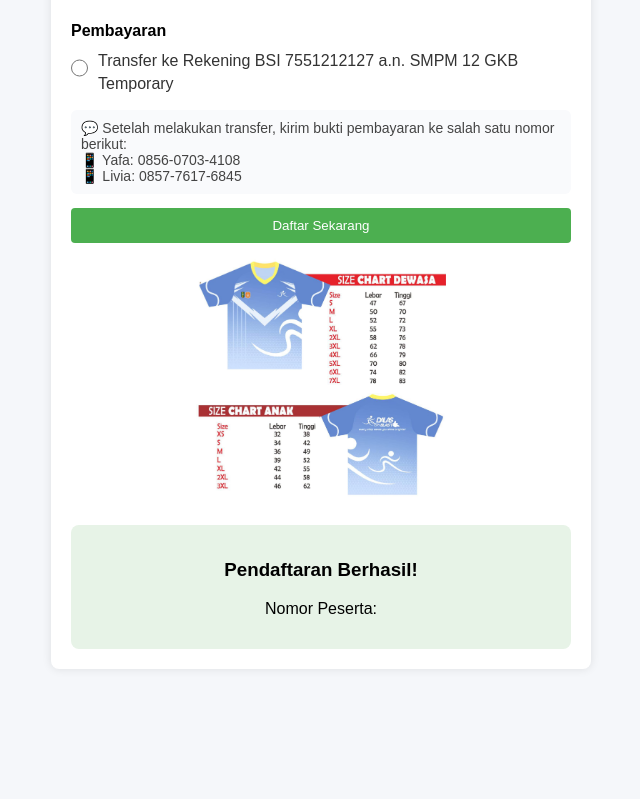
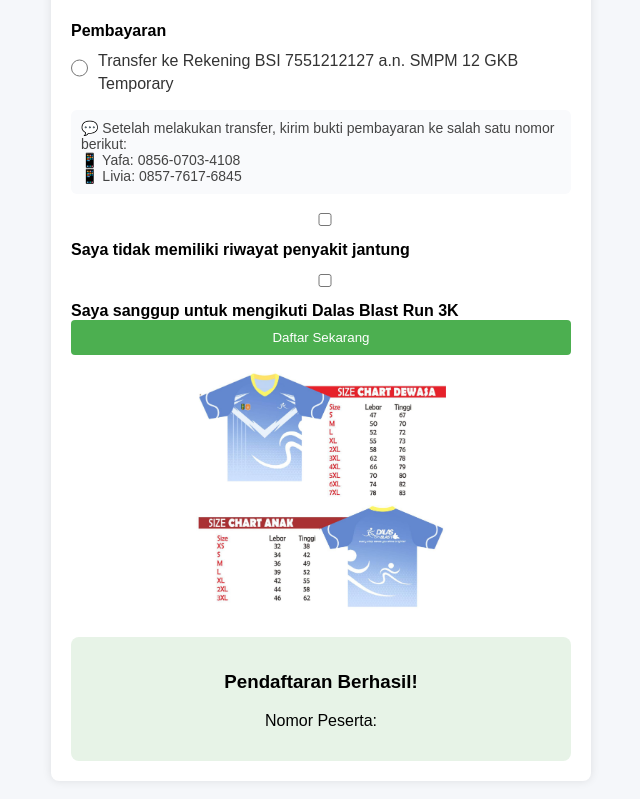
Before and after one commit to dalasrun3k/Dalas-Run3k, a plain HTML site: page index.html in a window 1280 px wide. Shown: the part 729-1528 px from the top of the page, without its empty margins (319-959 px from the left). Before the commit the page ends 1428 px from the top, so only its background shows below. Drawn offline with Linux system fonts and the light colour scheme.

Commit message:
Update index.html

```diff
--- a/index.html
+++ b/index.html
@@ -178,6 +178,16 @@
         📱 Yafa: 0856-0703-4108<br>
         📱 Livia: 0857-7617-6845
       </p>
+      <div class="checkbox-group">
+  <label>
+    <input type="checkbox" id="noHeartDisease" required>
+    Saya tidak memiliki riwayat penyakit jantung
+  </label>
+  <label>
+    <input type="checkbox" id="fitToRun" required>
+    Saya sanggup untuk mengikuti Dalas Blast Run 3K
+  </label>
+</div>
 
       <button type="submit">Daftar Sekarang</button>
     </form>
```
